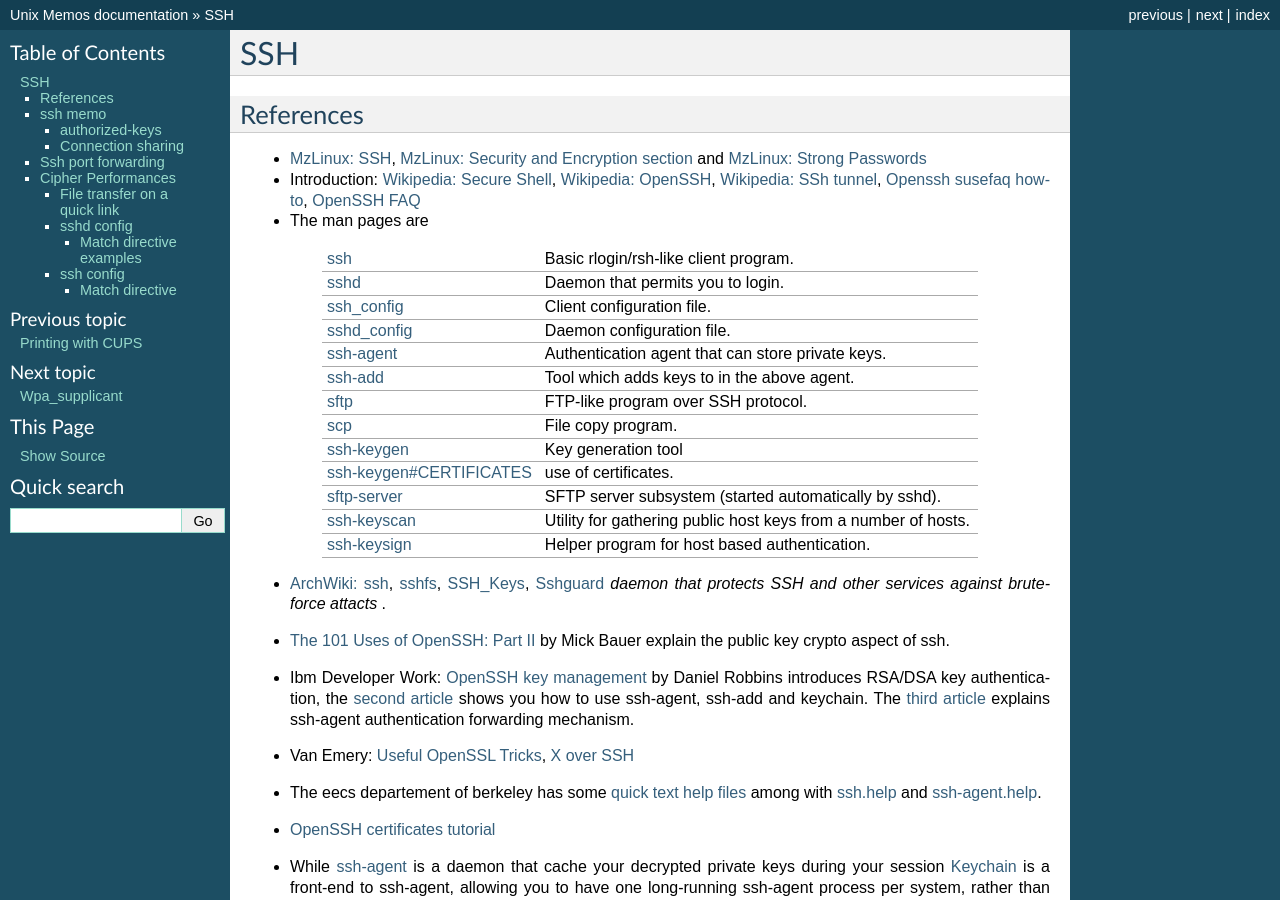
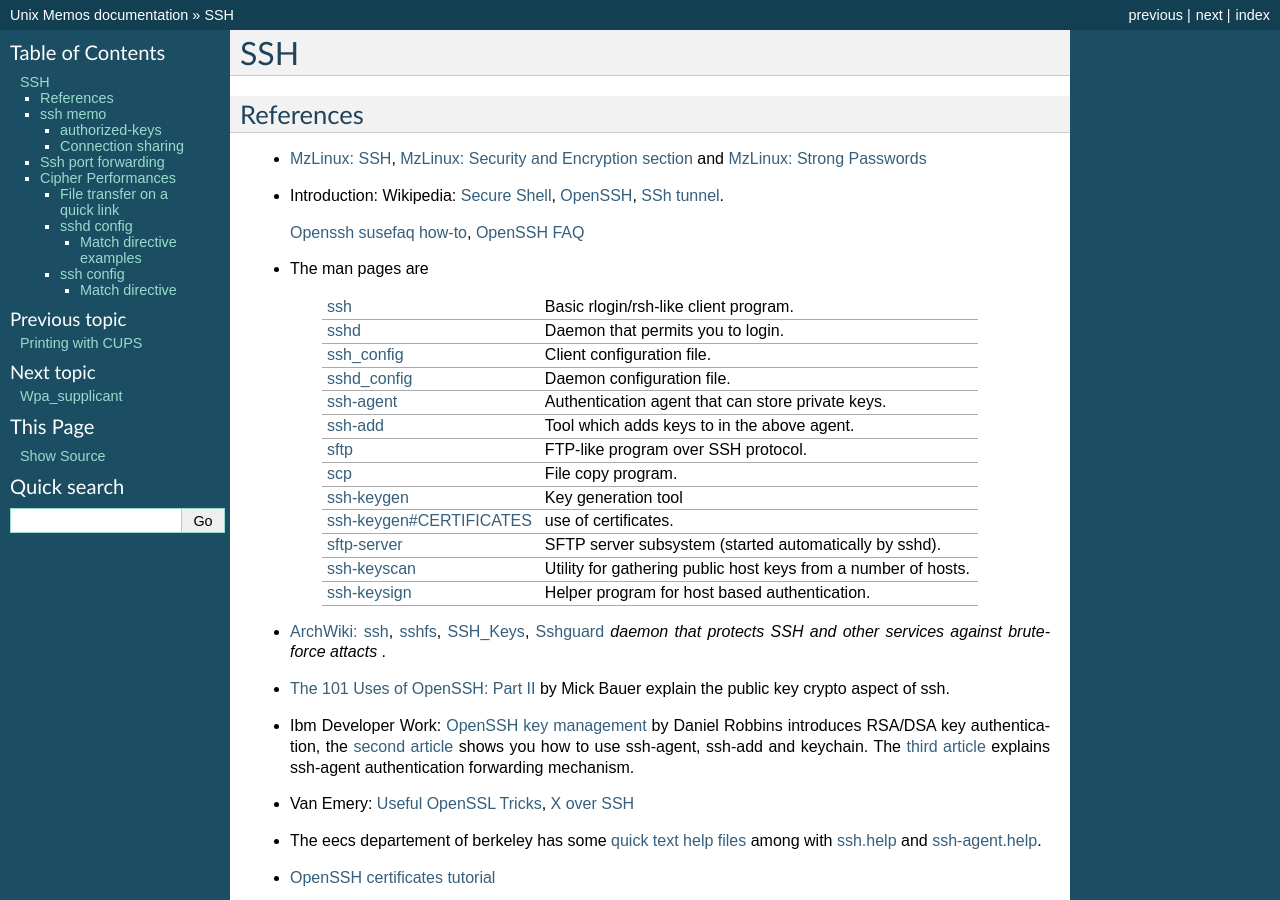
Before and after one commit to marczz/unix_memo, a Sphinx documentation site: the page built from source/ssh.rst, in a window 1280 px wide and 900 px high. Built offline with Sphinx 7.4.7, drawn with Linux system fonts in a browser that asks for light colours; the version number could not be read and is left out; some of the changed lines change nothing that is shown.

Commit message:
conf.py, ssh.rst: changed wikipedia referencing.

```diff
--- a/source/conf.py
+++ b/source/conf.py
@@ -341,7 +341,7 @@
     'man':('http://manpages.debian.net/cgi-bin/man.cgi?query=%s', ''),
     'bsdman':('http://www.openbsd.org/cgi-bin/man.cgi?query=%s', ''),
     'coreutils':('http://www.gnu.org/software/coreutils/manual/html_node/%s-invocation.html', ''),
-    'wikipedia':('http://en.wikipedia.org/wiki/%s', 'Wikipedia: '),
+    'wikipedia':('http://en.wikipedia.org/wiki/%s', ''),
     'mzlinux':('http://www.mzlinux.org/node/%s', ''),
     'cups':('http://www.cups.org/documentation.php/%s', ''),
     'locups':('http://localhost:631/help/%s', ''),
--- a/source/ssh.rst
+++ b/source/ssh.rst
@@ -11,8 +11,10 @@
    :mzlinux:`MzLinux: Security and Encryption section <155>`  and
    :mzlinux:`MzLinux: Strong Passwords <286>`
 
--  Introduction: :wikipedia:`Secure Shell`,
-   :wikipedia:`OpenSSH`, :wikipedia:`SSh tunnel`,
+-  Introduction:
+   Wikipedia: :wikipedia:`Secure Shell`,
+   :wikipedia:`OpenSSH`, :wikipedia:`SSh tunnel`.
+
    `Openssh susefaq how-to
    <http://susefaq.sourceforge.net/howto/openssh.html>`_,
    `OpenSSH FAQ <http://www.openssh.com/faq.html>`_
@@ -305,7 +307,8 @@
 `prefer arcfour128
 <http://security.stackexchange.com/questions/26765/what-are-the-differences-between-the-arcfour-arcfour128-and-arcfour256-ciphers>`_
 
-For extra security on wan we can use `blowfish <http://en.wikipedia.org/wiki/Blowfish_(cipher)>`_ for a quick cypher stronger than `RC4  <http://en.wikipedia.org/wiki/RC4>`_.
+For extra security on wan we can use :wikipedia:`blowfish
+<Blowfish_(cipher)>` for a quick cypher stronger than :wikipedia:`RC4`.
 
 .. _ssh_file_transfer:
 
```
